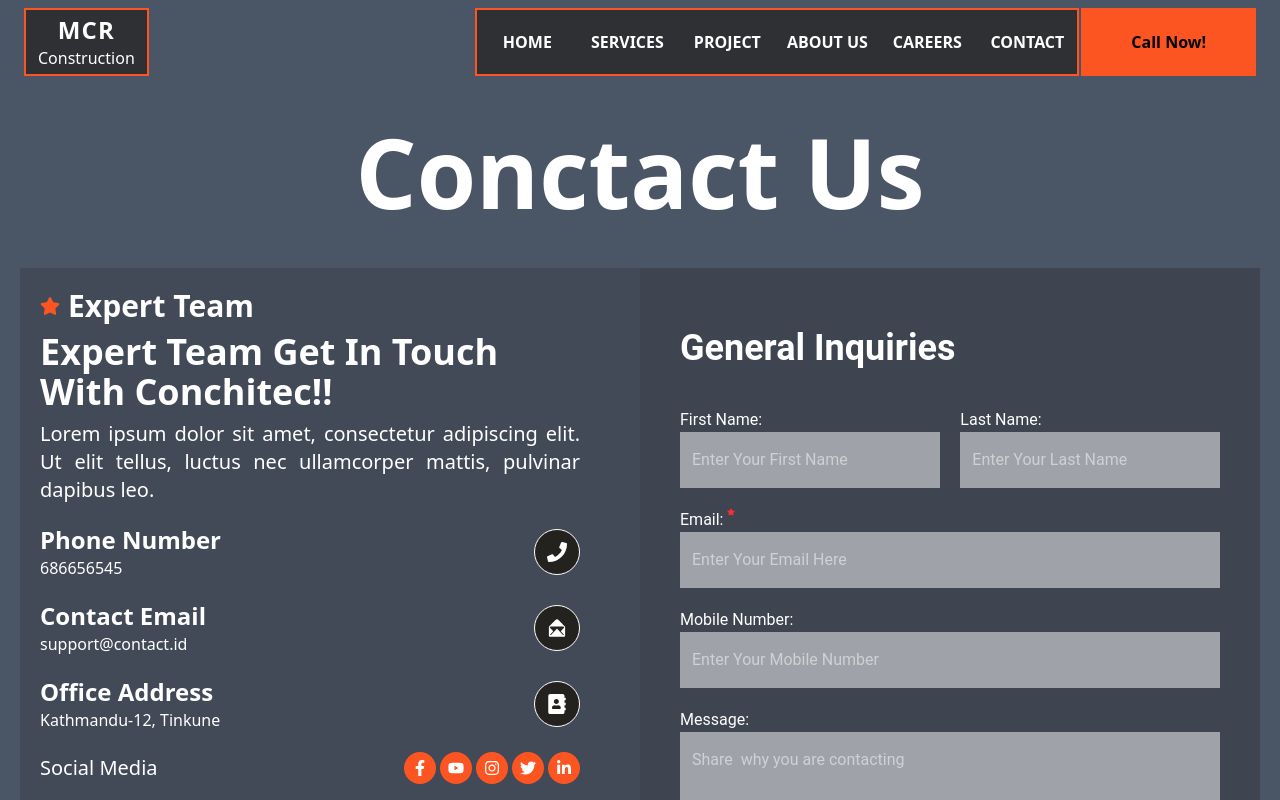
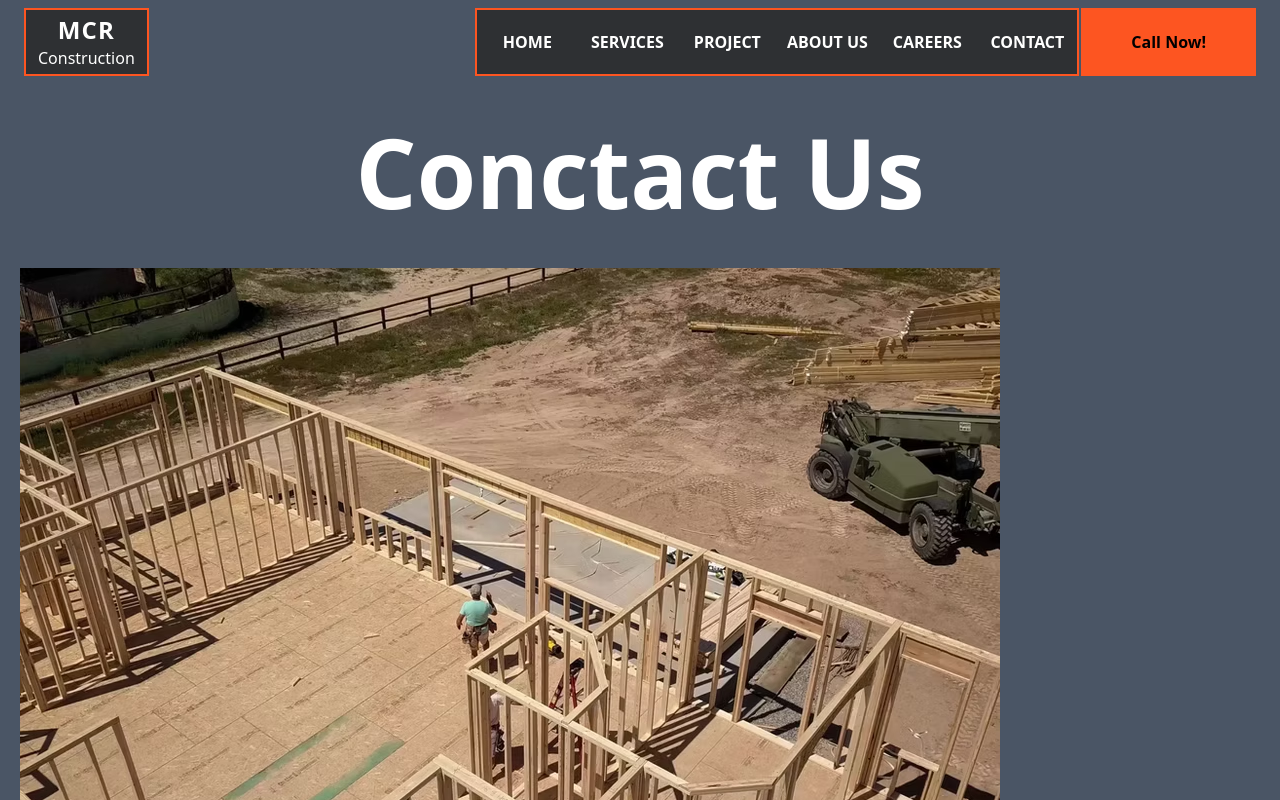
Before and after one commit to jitesh143shah/ConsturctionCompanyWebsite, a React (Vite) app: page /contact in a window 1280 px wide. Shown: the top 800 px of the page. Built offline with nearby package versions, Linux system fonts and the light colour scheme.

Commit message:
socde is change

```diff
--- a/src/Pages/Contact/ContactPage.tsx
+++ b/src/Pages/Contact/ContactPage.tsx
@@ -2,6 +2,7 @@ import { FaStar } from "react-icons/fa";
 import { Footer, Navbar } from "../../component/imports";
 import { ContactPageLink } from "../../constants/ContactPageLink";
 import { SocialLinks } from "../../constants/SocialLinks";
+import { construction } from "../../images";
 
 const ContactPage = () => {
   return (
@@ -13,6 +14,7 @@ const ContactPage = () => {
             <h1 className="capitalize text-center text-4xl md:text-6xl lg:text-8xl font-bold pb-12">
               Conctact Us
             </h1>
+            <img src={construction} alt="" />
           </div>
           <div className="grid grid-cols-1 md:grid-cols-2 ">
             <div className="flex flex-col gap-5 bg-secondary/20 py-5 px-5 pr-15">
```
